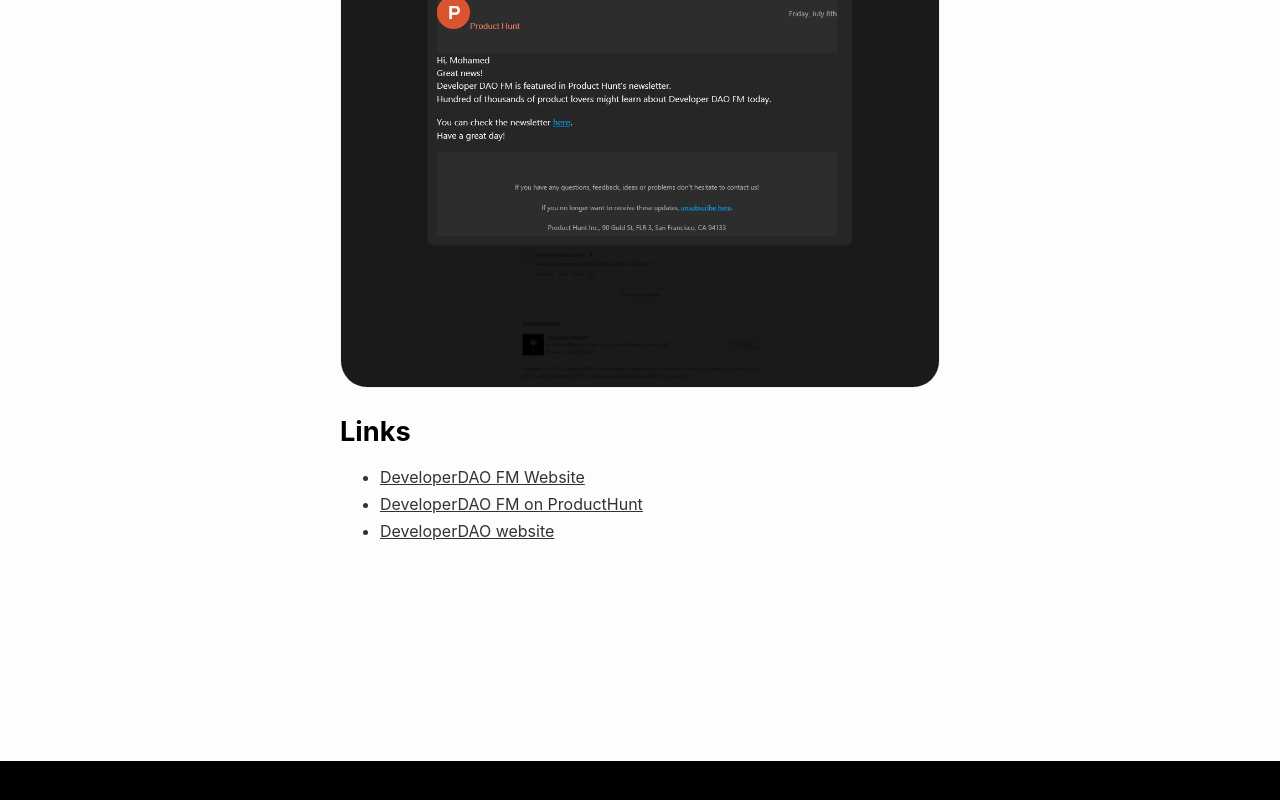
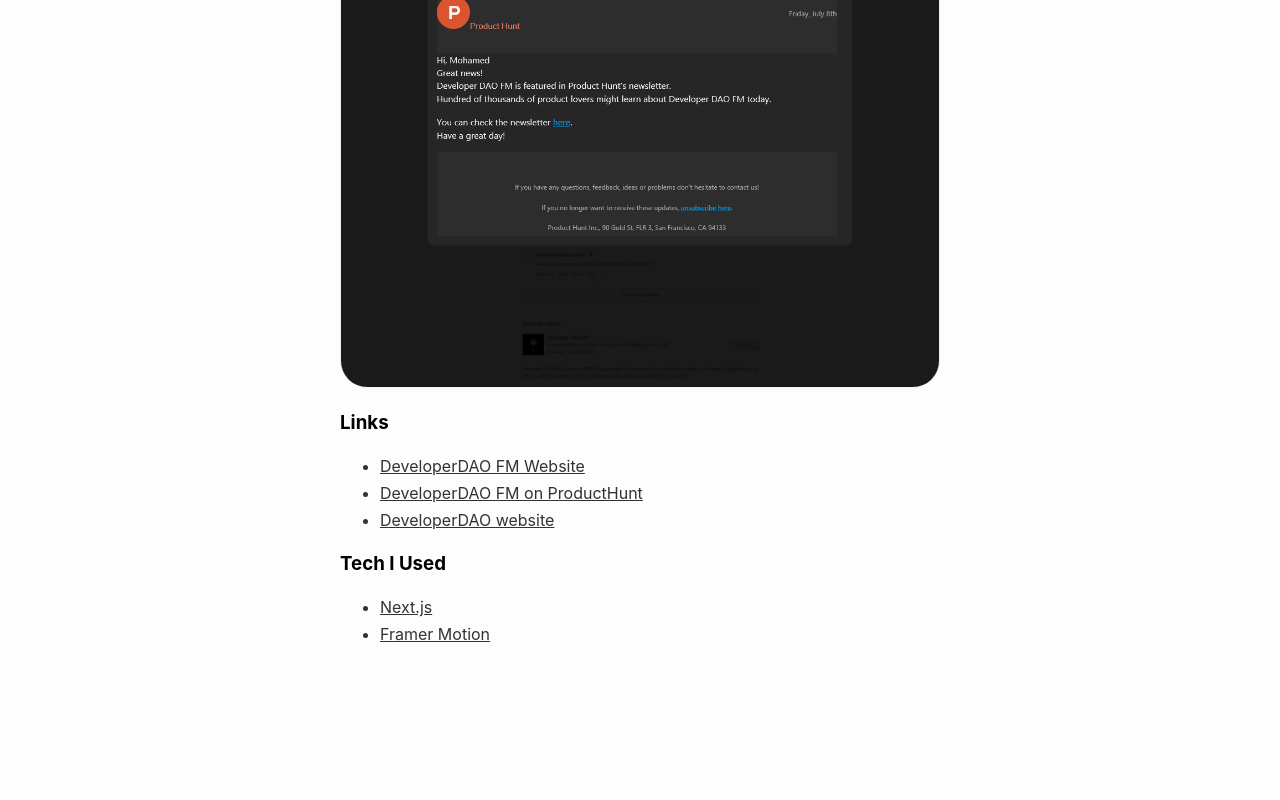
Before and after one commit to mohamedsadiq/Personal-website, a Next.js app: page /projects/developerdaofm in a window 1280 px wide. Shown: the part 4830-5630 px from the top of the page. Before the commit the page ends 5591 px from the top, so only its background shows below. Built offline with nearby package versions, Linux system fonts and the light colour scheme; no server answers; a web font is replaced by a local one.

Commit message:
update page project

```diff
--- a/pages/projects/developerdaofm.js
+++ b/pages/projects/developerdaofm.js
@@ -129,7 +129,7 @@
                 />
             </div>
             <div className='projects_link'>
-                <h2>Links</h2>
+                <h3>Links</h3>
                 <ul>
                 <a href='https://www.developerdaofm.com/'>
                     <li>DeveloperDAO FM Website</li>
@@ -141,8 +141,16 @@
                     <li>DeveloperDAO website</li>
                     </a>
                 </ul>
+                <h3>Tech I Used</h3>
+                <ul>
+                <a href=''>
+                <li> Next.js</li>
+                    </a>
+                    <a href=''>
+                    <li>Framer Motion</li>
+                    </a>
 
-
+                </ul>
             </div>
             </div>
         </div>
--- a/styles/globals.css
+++ b/styles/globals.css
@@ -904,12 +904,19 @@
 .light .projects_link a{
   color: #323232;
 }
+.light .projects_link h3 {
+  color: #000;
+}
+.projects_link h3 {
+  color: #fff;
+}
 .projects_link a{
   text-decoration:underline;
   color: #b1b1b1;
   display: block;
   line-height: 27px;
 }
+
 .projects_link a:hover{
   opacity: 0.8;
 }
```
